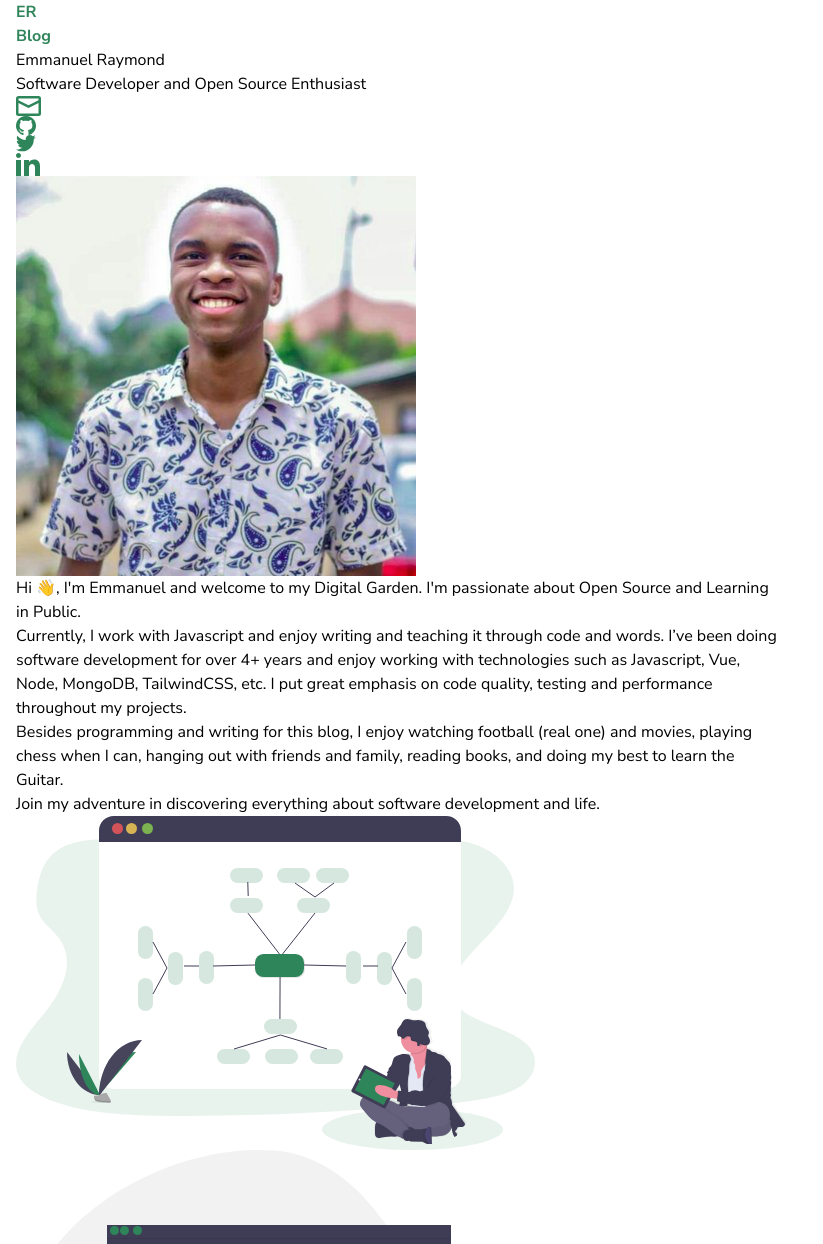
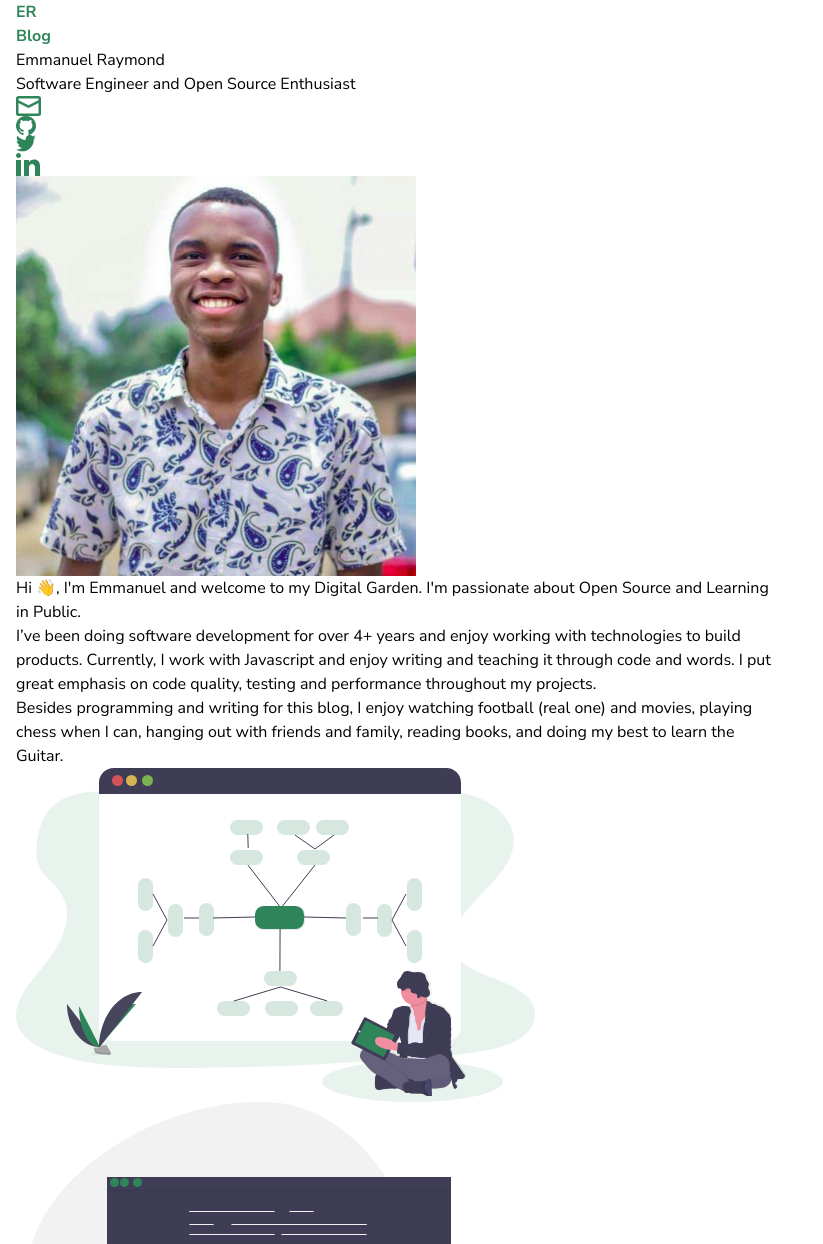
Before and after one commit to peoray/v3, a Gatsby site: page / in a window 1280 px wide. Shown: the top 1244 px of the page, without its empty margins (0-823 px from the left). Built offline with nearby package versions, Linux system fonts and the light colour scheme; Gatsby itself is replaced by a stand-in of ours.

Commit message:
update about and bio

```diff
--- a/src/components/About.jsx
+++ b/src/components/About.jsx
@@ -11,7 +11,7 @@
         <div className='font-bold lg:focus:w-full sm:w-3/5 text-center sm:text-left'>
           <div className='text-5xl leading-tight'>Emmanuel Raymond</div>
           <div className='text-xl text-green-700 leading-tight'>
-            Software Developer and Open Source Enthusiast
+            Software Engineer and Open Source Enthusiast
           </div>
           <div className='mt-2 flex justify-center md:justify-start'>
             <SocialLinks />
@@ -37,23 +37,24 @@
 
           <p className='mt-2'>
             {' '}
-            Currently, I work with Javascript and enjoy writing and teaching it
-            through code and words. I’ve been doing software development for over 4+
-            years and enjoy working with technologies such as Javascript, Vue, Node, MongoDB, TailwindCSS, etc. I
-            put great emphasis on code quality, testing and performance
+            I’ve been doing software development for over 4+ years and enjoy
+            working with technologies to build products. Currently, I work with
+            Javascript and enjoy writing and teaching it through code and words.
+            I put great emphasis on code quality, testing and performance
             throughout my projects.
           </p>
 
-          <p className="mt-2">
-            Besides programming and writing for this blog, I enjoy watching football (real one) and movies,
-            playing chess when I can, hanging out with friends and family,
-            reading books, and doing my best to learn the Guitar.
+          <p className='mt-2'>
+            Besides programming and writing for this blog, I enjoy watching
+            football (real one) and movies, playing chess when I can, hanging
+            out with friends and family, reading books, and doing my best to
+            learn the Guitar.
           </p>
 
-          <p className='mt-2'>
-            Join my adventure in discovering everything about software development
-            and life.
-          </p>
+          {/* <p className='mt-2'>
+            Join my adventure in discovering everything about my experiences in software
+            development and everything in-between.
+          </p> */}
         </div>
 
         <div className='flex justify-between items-center py-6'>
--- a/src/components/Bio.js
+++ b/src/components/Bio.js
@@ -29,9 +29,9 @@
           </div>
           <div className='flex-1 ml-6'>
             <p>
-              Hi 👋, I'm Emmanuel. I write about the JavaScript ecosystem, CSS
-              and best practices in software development, web programming and
-              life. Everything on this site is ad-free and up to date.
+              Hi 👋, I'm Emmanuel. I write about the JavaScript ecosystem,
+              software development and everything in-between. Everything on this
+              site is ad-free and up to date.
             </p>
 
             <div className='mt-2'>
```
